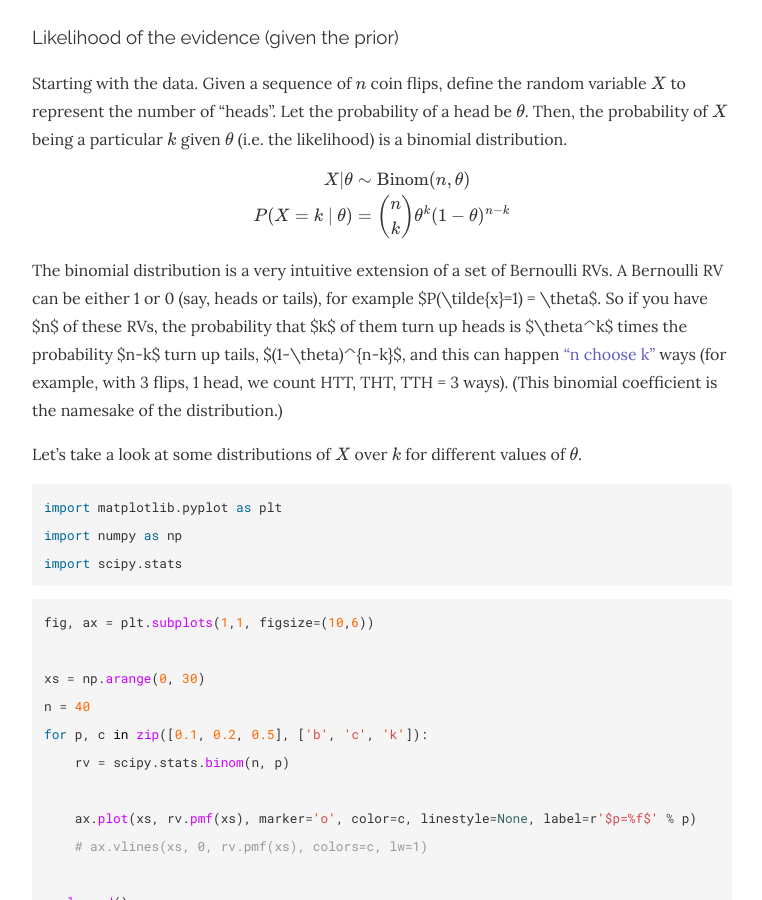
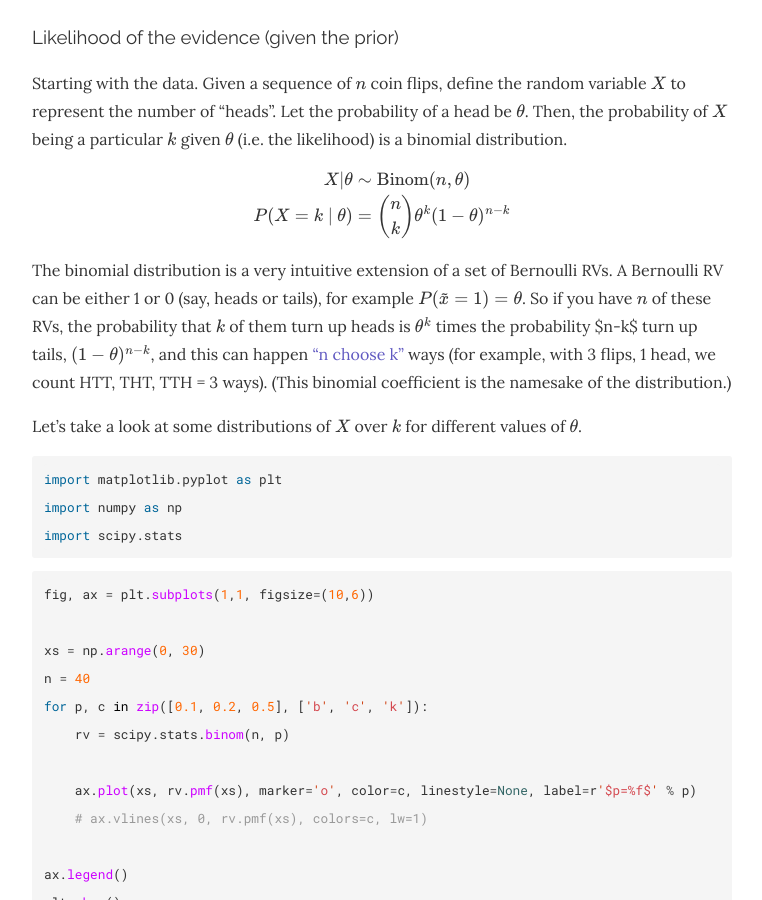
Before and after one commit to stmorse/stmorse.github.io, a Jekyll site: the page built from _posts/2023-12-30-bayes_coin.md, in a window 1280 px wide and 900 px high, scrolled down 1416 px. Shown: the whole window, without its empty margins (258-1020 px from the left). Built offline with Jekyll 4.4.1, drawn with Linux system fonts in a browser that asks for light colours; nearby versions of some CDN libraries; formulas are drawn with MathJax 3.

Commit message:
fix latex delimiter

```diff
--- a/_posts/2023-12-30-bayes_coin.md
+++ b/_posts/2023-12-30-bayes_coin.md
@@ -46,7 +46,7 @@
 \end{align*}
 $$
 
-The binomial distribution is a very intuitive extension of a set of Bernoulli RVs.  A Bernoulli RV can be either 1 or 0 (say, heads or tails), for example $P(\tilde{x}=1) = \theta$.  So if you have $n$ of these RVs, the probability that $k$ of them turn up heads is $\theta^k$ times the probability $n-k$ turn up tails, $(1-\theta)^{n-k}$, and this can happen ["n choose k"](https://en.wikipedia.org/wiki/Binomial_coefficient) ways (for example, with 3 flips, 1 head, we count HTT, THT, TTH = 3 ways).  (This binomial coefficient is the namesake of the distribution.)
+The binomial distribution is a very intuitive extension of a set of Bernoulli RVs.  A Bernoulli RV can be either 1 or 0 (say, heads or tails), for example $$P(\tilde{x}=1) = \theta$$.  So if you have $$n$$ of these RVs, the probability that $$k$$ of them turn up heads is $$\theta^k$$ times the probability $n-k$ turn up tails, $$(1-\theta)^{n-k}$$, and this can happen ["n choose k"](https://en.wikipedia.org/wiki/Binomial_coefficient) ways (for example, with 3 flips, 1 head, we count HTT, THT, TTH = 3 ways).  (This binomial coefficient is the namesake of the distribution.)
 
 Let's take a look at some distributions of $$X$$ over $$k$$ for different values of $$\theta$$.
 
```
